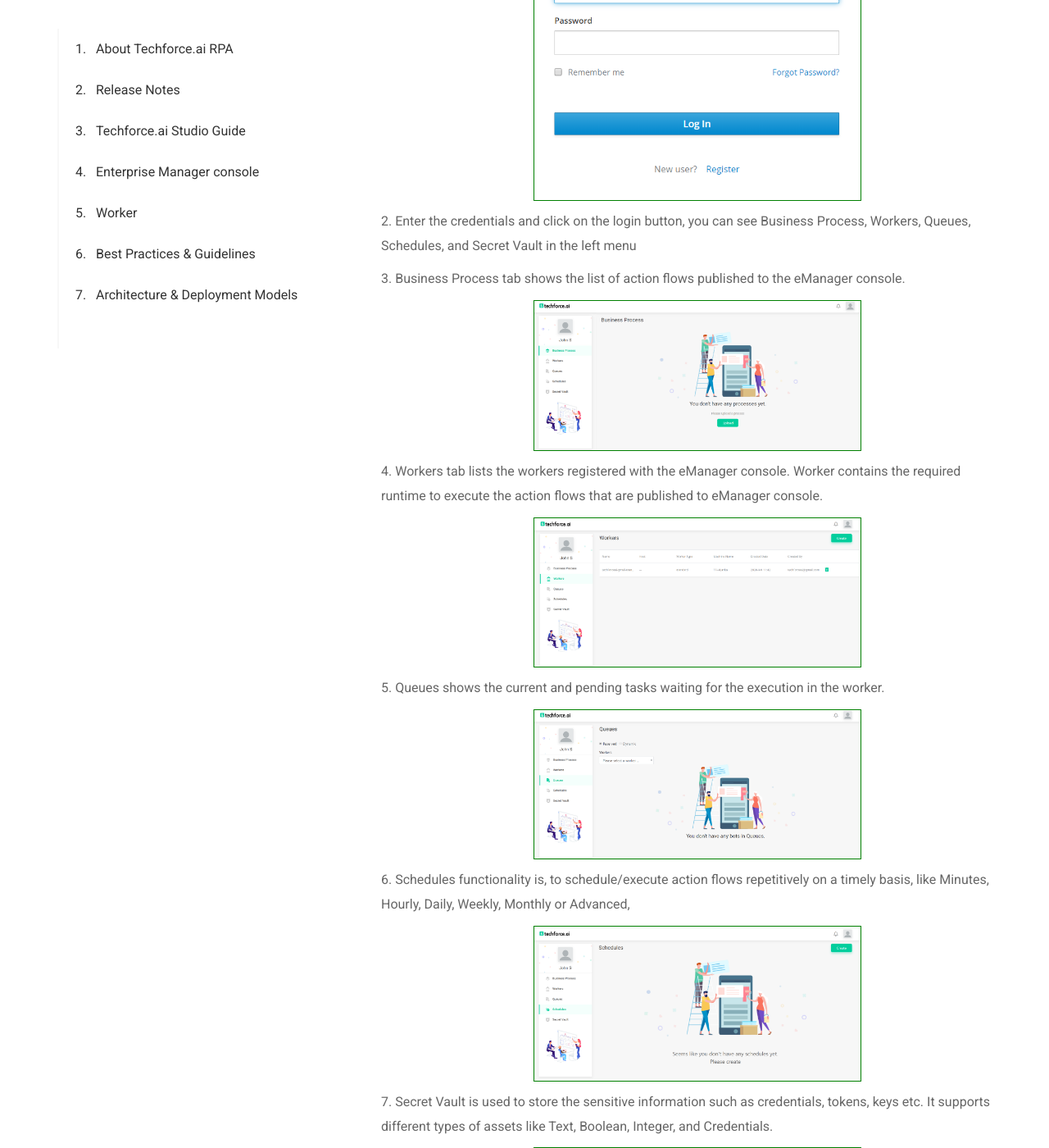
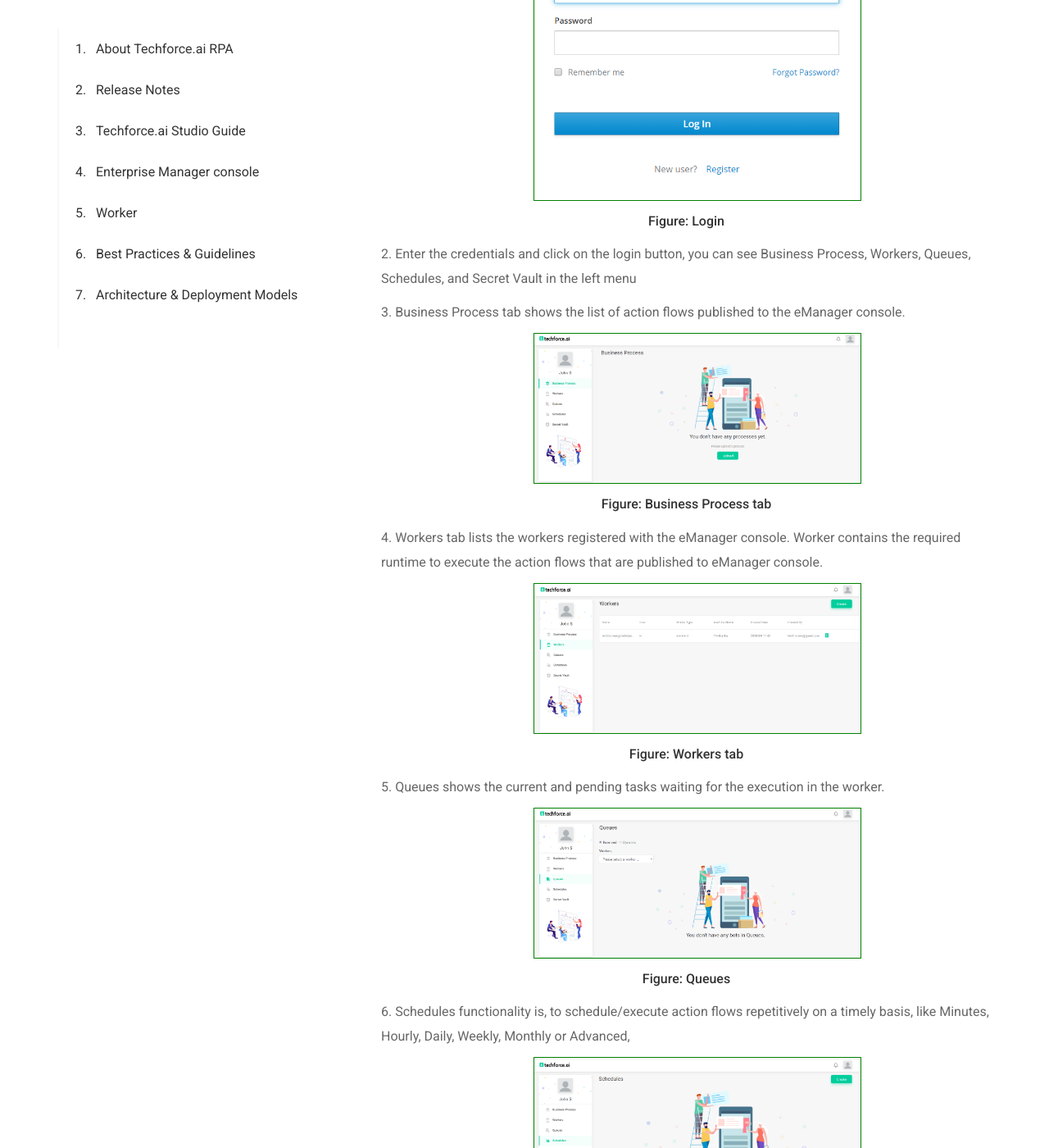
Before and after one commit to digitamizers/Documentation, a Jekyll site: the page built from index.md, in a window 1280 px wide and 1400 px high, scrolled down 63768 px. Shown: the whole window at 82% size. Built offline with Jekyll 4.4.1, drawn with Linux system fonts in a browser that asks for light colours; some of the changed text lies outside the part shown.

Commit message:
sai changes in images in doc

```diff
--- a/_layouts/default.html
+++ b/_layouts/default.html
@@ -2242,17 +2242,23 @@
                              <h4 class="skyBlue">4.2 Login</h4>
                                <p>1. To Login into eManager – Console</p>
                                <img src="{{ '/assets/images/doc-img48.png' | relative_url }}"alt="image" class="topImg" style="width:400px; border: 1px solid green;margin-left:25%;margin-top:10px;margin-bottom:10px;">
+                               <p style="text-align:center;"><strong>Figure: Login </strong></p>
                                <p>2.	Enter the credentials and click on the login button, you can see Business Process, Workers, Queues, Schedules, and Secret Vault in the left menu</p>
                                <p>3.	Business Process tab shows the list of action flows published to the eManager console.</p>
                                <img src="{{ '/assets/images/doc-img49.png' | relative_url }}"alt="image" class="topImg" style="width:400px; border: 1px solid green;margin-left:25%;margin-top:10px;margin-bottom:10px;">
+                               <p style="text-align:center;"><strong>Figure: Business Process tab </strong></p>
                                <p>4.	Workers tab lists the workers registered with the eManager console. Worker contains the required runtime to execute the action flows that are published to eManager console.   </p>
                                <img src="{{ '/assets/images/doc-img50.png' | relative_url }}"alt="image" class="topImg" style="width:400px; border: 1px solid green;margin-left:25%;margin-top:10px;margin-bottom:10px;">
+                                    <p style="text-align:center;"><strong>Figure: Workers tab </strong></p>
                                <p>5.	 Queues shows the current and pending tasks waiting for the execution in the worker.   </p>
                                <img src="{{ '/assets/images/doc-img51.png' | relative_url }}"alt="image" class="topImg" style="width:400px; border: 1px solid green;margin-left:25%;margin-top:10px;margin-bottom:10px;">
+                                 <p style="text-align:center;"><strong>Figure:  Queues</strong></p>
                                <p>6.	 Schedules functionality is, to schedule/execute action flows repetitively on a timely basis, like Minutes, Hourly, Daily, Weekly, Monthly or Advanced,</p>
                                <img src="{{ '/assets/images/doc-img52.png' | relative_url }}"alt="image" class="topImg" style="width:400px; border: 1px solid green;margin-left:25%;margin-top:10px;margin-bottom:10px;">
+                               <p style="text-align:center;"><strong>Figure: Schedules </strong></p>
                                <p>7.	Secret Vault is used to store the sensitive information such as credentials, tokens, keys etc. It supports different types of assets like Text, Boolean, Integer, and Credentials.</p>
                                <img src="{{ '/assets/images/doc-img53.png' | relative_url }}"alt="image" class="topImg" style="width:400px; border: 1px solid green;margin-left:25%;margin-top:10px;margin-bottom:10px;">
+                               <p style="text-align:center;"><strong>Figure: Secret Vault </strong></p>
                            </div>
 
                            <div id="ProcessManagement"  class="page-section">
@@ -2260,13 +2266,16 @@
                              <h5>Adding the Business Process</h5>
                              <p>1. Log in to the EM Console account to view the Business Process screen. Click on the UPLOAD button at the top right corner and upload the Zip file of the RPA script onto the Business Process. After uploading, execute the flow.</p>
                              <img src="{{ '/assets/images/doc-img58.png' | relative_url }}"alt="image" style="width:400px; border: 1px solid green;margin-left:25%;margin-top:10px;margin-bottom:10px;">
+                               <p style="text-align:center;"><strong>Figure: Secret Vault </strong></p>
                              <h5>Executing a Business Process:</h5>
                              <p>2.In the business process page, upload the RPA flow and . click on the PLAY button to execute the flow. After clicking on the play button, the following image will appear..</p>
                              <img src="{{ '/assets/images/doc-img59.png' | relative_url }}"alt="image" class="topImg" style="width:400px; border: 1px solid green;margin-left:25%;margin-top:10px;margin-bottom:10px;">
+                               <p style="text-align:center;"><strong>Figure: Secret Vault </strong></p>
                              <p>3. Select the Execution target Type (like Reserved). If the RESERVED option is selected as the execution type, then specify the Worker.</p>
                              <img src="{{ '/assets/images/doc-img60.png' | relative_url }}"alt="image" class="topImg" style="width:400px; border: 1px solid green;margin-left:25%;margin-top:10px;margin-bottom:10px;">
 
                              <img src="{{ '/assets/images/doc-img61.png' | relative_url }}"alt="image" class="topImg" style="width:400px; border: 1px solid green;margin-left:25%;margin-top:10px;margin-bottom:10px;">
+                               <p style="text-align:center;"><strong>Figure: Secret Vault </strong></p>
                              <p>Note: In the case of on-premise, the processes are called “Business Process”.</p>
                           </div>
 
@@ -2275,8 +2284,10 @@
                             <h5>Worker Management:</h5>
                             <p>1.The main functionality of a Worker is to execute the flows/business processes that are uploaded on the business process page. So, after adding the worker, while executing the business process, select the worker that was created on the worker screen. </p>
                             <img src="{{ '/assets/images/doc-img90.png' | relative_url }}"alt="image" class="topImg" style="width:400px;border:1px solid green; margin-left:25%;margin-top:10px;margin-bottom:10px;">
+                              <p style="text-align:center;"><strong>Figure: Worker</strong></p>
                             <p>After creating a worker, the details of the worker - like name, host and so on - can be seen and the worker RDP details will be sent through an email.</p>
                             <img src="{{ '/assets/images/doc-img91.png' | relative_url }}"alt="image" class="topImg" style="width:400px;border:1px solid green; margin-left:25%;margin-top:10px;margin-bottom:10px;">
+                               <p style="text-align:center;"><strong>Figure: Worker RDP details </strong></p>
                             <h5>Worker Categories:</h5>
                             <p>1.The worker category is the type of worker that is going to be registered. Currently, only the “Reserved” type can be created as a worker.</p>
                             <h5>Reserved:</h5>
@@ -2288,10 +2299,13 @@
                            <h4 class="skyBlue">4.5 Queues</h4>
                            <p>The status of currently executing bots/workers and scheduled workers can be seen from the Queues screen.</p>
                             <img src="{{ '/assets/images/doc-img64.png' | relative_url }}"alt="image" class="topImg" style="width:400px; border: 1px solid green;margin-left:25%;margin-top:10px;margin-bottom:10px;">
+                              <p style="text-align:center;"><strong>Figure: Queues screen </strong></p>
                             <p>Select the worker to check the action flows to be executed in the worker environment.</p>
                             <img src="{{ '/assets/images/doc-img65.png' | relative_url }}"alt="image" class="topImg" style="width:400px; border: 1px solid green;margin-left:25%;margin-top:10px;margin-bottom:10px;">
+                              <p style="text-align:center;"><strong>Figure: Worker Environment </strong></p>
                             <p>After selecting the worker, you can see the action flows to be executed. </p>
                             <img src="{{ '/assets/images/doc-img66.png' | relative_url }}"alt="image" class="topImg" style="width:400px; border: 1px solid green;margin-left:25%;margin-top:10px;margin-bottom:10px;">
+                              <p style="text-align:center;"><strong>Figure: Worker RDP details </strong></p>
                             <p>Note: On-premise the Worker List is called as “Queues”</p>
                         </div>
 
@@ -2299,26 +2313,33 @@
                           <h4 class="skyBlue">4.6 Secret Vault</h4>
                           <p>The main functionality of the Secret Vault is to create the values that are not to be shared or shown to others.</p>
                           <img src="{{ '/assets/images/doc-img67.png' | relative_url }}"alt="image" class="topImg" style="width:400px; border: 1px solid green;margin-left:25%;margin-top:10px;margin-bottom:10px;">
+                           <p style="text-align:center;"><strong>Figure: Worker RDP details </strong></p>
                           <p>A secret vault can be created with different types like Integer, Boolean, Text, and Credentials.To create a secret vault, click on the CREATE button.</p>
                           <img src="{{ '/assets/images/doc-img68.png' | relative_url }}"alt="image" class="topImg" style="width: 400px;border: 1px solid green;margin-left:25%;margin-top:10px;margin-bottom:10px;">
+                           <p style="text-align:center;"><strong>Figure: Worker RDP details </strong></p>
                           <h5>Text:</h5>
                           <p>To create a new text secret, click on the CREATE button and give a name to the secret. Select the type as “Text”, and in the value field, pass the text value. Then the value will be passed as text to the RPA flow.</p>
                           <img src="{{ '/assets/images/doc-img69.png' | relative_url }}"alt="image" class="topImg" style="width: 400px;border: 1px solid green;margin-left:25%;margin-top:10px;margin-bottom:10px;">
+                           <p style="text-align:center;"><strong>Figure: Worker RDP details </strong></p>
                           <h5>Boolean:</h5>
                           <p>To create a new Boolean secret, after clicking on the CREATE button, give a name to the secret.If the selected type is Boolean, in the Value field, select the value as either true or false from the available buttons. The value will be passed as Boolean to the RPA flow.</p>
                           <img src="{{ '/assets/images/doc-img70.png' | relative_url }}"alt="image" class="topImg" style="width: 400px;border: 1px solid green;margin-left:25%;margin-top:10px;margin-bottom:10px;">
+                           <p style="text-align:center;"><strong>Figure: Worker RDP details </strong></p>
                           <h5> Integer:</h5>
                           <p>To create a new integer secret, after clicking on the CREATE button, give a name to the secret. If the selected type is INTEGER, in the value field, pass the integer value. Then the value will be passed as an integer to the RPA flow.</p>
                           <img src="{{ '/assets/images/doc-img71.png' | relative_url }}"alt="image" class="topImg" style="width: 400px;border: 1px solid green;margin-left:25%;margin-top:10px;margin-bottom:10px;">
+                           <p style="text-align:center;"><strong>Figure: Worker RDP details </strong></p>
                           <h5> Credentials:</h5>
                           <p>To create a new credential secret, after clicking on the CREATE button, give a name to the secret.If the selected type is Credentials, in the Username field pass the username value, and in the password field, pass the password of the username, which will be entered in a secure format and will never be shown to any other user. These saved credentials can be passed into the RPA action flows.</p>
                           <img src="{{ '/assets/images/doc-img72.png' | relative_url }}"alt="image" class="topImg" style="width: 400px;border: 1px solid green;margin-left:25%;margin-top:10px;margin-bottom:10px;">
+                           <p style="text-align:center;"><strong>Figure: Worker RDP details </strong></p>
                         </div>
 
                         <div id="Schedules"  class="page-section">
                           <h4 class="skyBlue">4.7 Schedules</h4>
                           <p>The main functionality of scheduling is, to schedule/execute RPA flows whenever required. After uploading a business process/RPA flow, you have to schedule those flows. To schedule a flow, first create a “Schedule”.</p>
                           <img src="{{ '/assets/images/doc-img73.png' | relative_url }}"alt="image" class="topImg"  style="width: 400px;border: 1px solid green;margin-left:25%;margin-top:10px;margin-bottom:10px;">
+                           <p style="text-align:center;"><strong>Figure: Worker RDP details </strong></p>
                           <p>To create a “Schedule”, navigate to the “Schedules” page, and click on the “Create” button to start adding a new schedule.</p>
                           <h5><span class="numbers">1.</span> Name</h5>
                           <p>Give a name to the schedule.</p>
@@ -2337,24 +2358,31 @@
                           <h5><span class="numbers">8.</span>Minutes</h5>
                           <p>If the trigger type is selected as minutes, then the business process will execute at specified intervals measured in minutes. For example, if a business process is scheduled to execute every 15 minutes, then the flow will continuously execute after every 15 minutes until that scheduled flow is stopped/destroyed.</p>
                           <img src="{{ '/assets/images/doc-img74.png' | relative_url }}"alt="image" class="topImg" style="width:400px;border:1px solid green; margin-left:25%;margin-top:10px;margin-bottom:10px;">
+                           <p style="text-align:center;"><strong>Figure: Worker RDP details </strong></p>
                           <h5><span class="numbers">9.</span>Hourly</h5>
                           <p>If the trigger type is selected as Hours, then the business process will run at specified intervals measured in hours., For example, if a business process is scheduled to execute every 3 hours and 30 minutes, then the flow will continuously execute after every 3 hours and 30 minutes until that scheduled flow is stopped/destroyed.</p>
                             <img src="{{ '/assets/images/doc-img75.png' | relative_url }}"alt="image" class="topImg" style="width:400px;border:1px solid green; margin-left:25%;margin-top:10px;margin-bottom:10px;">
+                             <p style="text-align:center;"><strong>Figure: Worker RDP details </strong></p>
                             <h5><span class="numbers">10.</span>Daily</h5>
                             <p>If the trigger type is selected as Daily, then the business process will execute every day at the specified time. For example, if a business process is scheduled to execute every day at 05:30 a.m. then the flow will continuously execute every day at 05:30 a.m. until that scheduled flow is stopped/destroyed.</p>
                               <img src="{{ '/assets/images/doc-img76.png' | relative_url }}"alt="image" class="topImg" style="width:400px;border:1px solid green; margin-left:25%;margin-top:10px;margin-bottom:10px;">
+                               <p style="text-align:center;"><strong>Figure: Worker RDP details </strong></p>
                               <h5><span class="numbers">11.</span>Weekly</h5>
                               <p>If the trigger type is selected as Weekly, then select the weekday i.e. Mon, Tue, and so on. Then the business process will execute every week at the time specified. For example, if a business process is scheduled to execute every Monday at 05:30 a.m. then the flow will continuously execute every Monday at 05:30 a.m. until the scheduled flow is stopped/destroyed.</p>
                                 <img src="{{ '/assets/images/doc-img77.png' | relative_url }}"alt="image" class="topImg" style="width:400px;border:1px solid green; margin-left:25%;margin-top:10px;margin-bottom:10px;">
+                                 <p style="text-align:center;"><strong>Figure: Worker RDP details </strong></p>
                                 <h5><span class="numbers">12.</span>Monthly</h5>
                                 <p>If the trigger type is selected as monthly, then select the month i.e. Jan, Feb, and so on. Then the business process will execute every Month at the time specified. For example, if the business process is scheduled to execute every month on a specific day/date at  05:30 a.m., then the flow will continuously execute every month at 05:30 a.m. until the scheduled flow is stopped/destroyed.</p>
                                   <img src="{{ '/assets/images/doc-img78.png' | relative_url }}"alt="image" class="topImg" style="width:400px;border:1px solid green; margin-left:25%;margin-top:10px;margin-bottom:10px;">
+                                    <p style="text-align:center;"><strong>Figure: Worker RDP details </strong></p>
                                   <h5><span class="numbers">13.</span>Advanced:</h5>
                                   <p>In the Advanced option, one can write a Cron expression.</p>
                                     <img src="{{ '/assets/images/doc-img79.png' | relative_url }}"alt="image" class="topImg" style="width:400px;border:1px solid green; margin-left:25%;margin-top:10px;margin-bottom:10px;">
+                                     <p style="text-align:center;"><strong>Figure: Worker RDP details </strong></p>
                                     <h5><span class="numbers">14.</span>Stop Schedule </h5>
                                     <p>To stop the schedule at a particular time, enable the button and enter the time, when to stop the schedule.</p>
                                     <img src="{{ '/assets/images/doc-img80.png' | relative_url }}"alt="image" class="topImg" style="width:400px;border:1px solid green; margin-left:25%;margin-top:10px;margin-bottom:10px;">
+                                   <p style="text-align:center;"><strong>Figure: Worker RDP details </strong></p>
                         </div>
 
 
@@ -2362,6 +2390,7 @@
                           <h3><span class="numbers">4.8</span>Organization</h3>
                           <p>Only the admin will have access to create an organization. To create an organization, navigate to Account Management and from the Account Management drop-down, select the ORGANIZATION tab. On the Organization screen, click on the “ADD” button to create a new organization.</p>
                           <img src="{{ '/assets/images/doc-img102.png' | relative_url }}"alt="image" class="topImg" style="width:400px;border:1px solid green; margin-left:25%;margin-top:10px;margin-bottom:10px;">
+                          <p style="text-align:center;"><strong>Figure: Worker RDP details </strong></p>
                         </div>
 
 
@@ -2433,16 +2462,21 @@
                              <h5>Worker creation:</h5>
                              <p>1.This is the worker screen before a worker is created in Worker management.</p>
                               <img src="{{ '/assets/images/doc-img81.png' | relative_url }}"alt="image" class="topImg" style="width:400px;border:1px solid green; margin-left:25%;margin-top:10px;margin-bottom:10px;">
+                              <p style="text-align:center;"><strong>Figure: Worker RDP details </strong></p>
                              <p><span class="numbers">2.</span>To create a worker, open the Techforce.ai studio, which will create an icon in the task tray. Open the task tray, Right-click on the studio icon.Click on settings and register.The following screen displays.</p>
                              <img src="{{ '/assets/images/doc-img82.png' | relative_url }}"alt="image" class="topImg" style="width:400px;border:1px solid green; margin-left:25%;margin-top:10px;margin-bottom:10px;">
+                               <p style="text-align:center;"><strong>Figure: Worker RDP details </strong></p>
                              <p><span class="numbers">3.</span>Enter the details and click on SUBMIT. A message confirming successful submission will appear.This creates the worker.  After creating the worker the details of the worker like name, host and so on can be seen and the worker RDP details will be sent via an email.</p>
                              <p><span class="numbers">4.</span>The  following image shows the screen of the worker created, also the details of the created worker can be seen</p>
                              <img src="{{ '/assets/images/doc-img83.png' | relative_url }}"alt="image" class="topImg" style="width:400px;border:1px solid green; margin-left:25%;margin-top:10px;margin-bottom:10px;">
+                             <p style="text-align:center;"><strong>Figure: Worker RDP details </strong></p>
                               <h5>Delete Worker</h5>
                              <p><span class="numbers">1.</span>To delete a worker created earlier, just click on the DELETE icon which is available in the details of the worker.</p>
                              <img src="{{ '/assets/images/doc-img84.png' | relative_url }}"alt="image" class="topImg" style="width:400px;border:1px solid green; margin-left:25%;margin-top:10px;margin-bottom:10px;">
+                              <p style="text-align:center;"><strong>Figure: Worker RDP details </strong></p>
                              <p><span class="numbers">2.</span>On the next screen, click on YES to confirm the deletion of the worker on the machine.</p>
                              <img src="{{ '/assets/images/doc-img85.png' | relative_url }}"alt="image" class="topImg" style="width:400px;border:1px solid green; margin-left:25%;margin-top:10px;margin-bottom:10px;">
+                              <p style="text-align:center;"><strong>Figure: Worker RDP details </strong></p>
                           </div>
 
                          <div id="TriggeringBots"  class="page-section">
```
